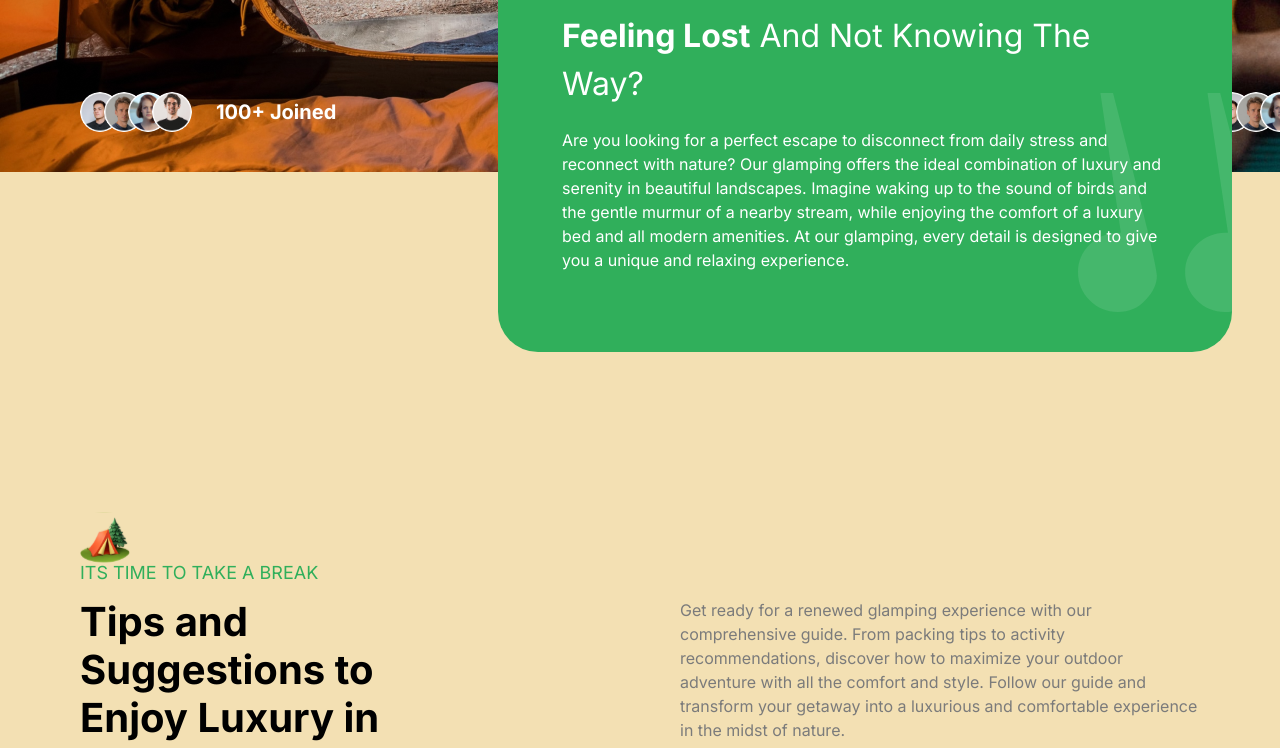
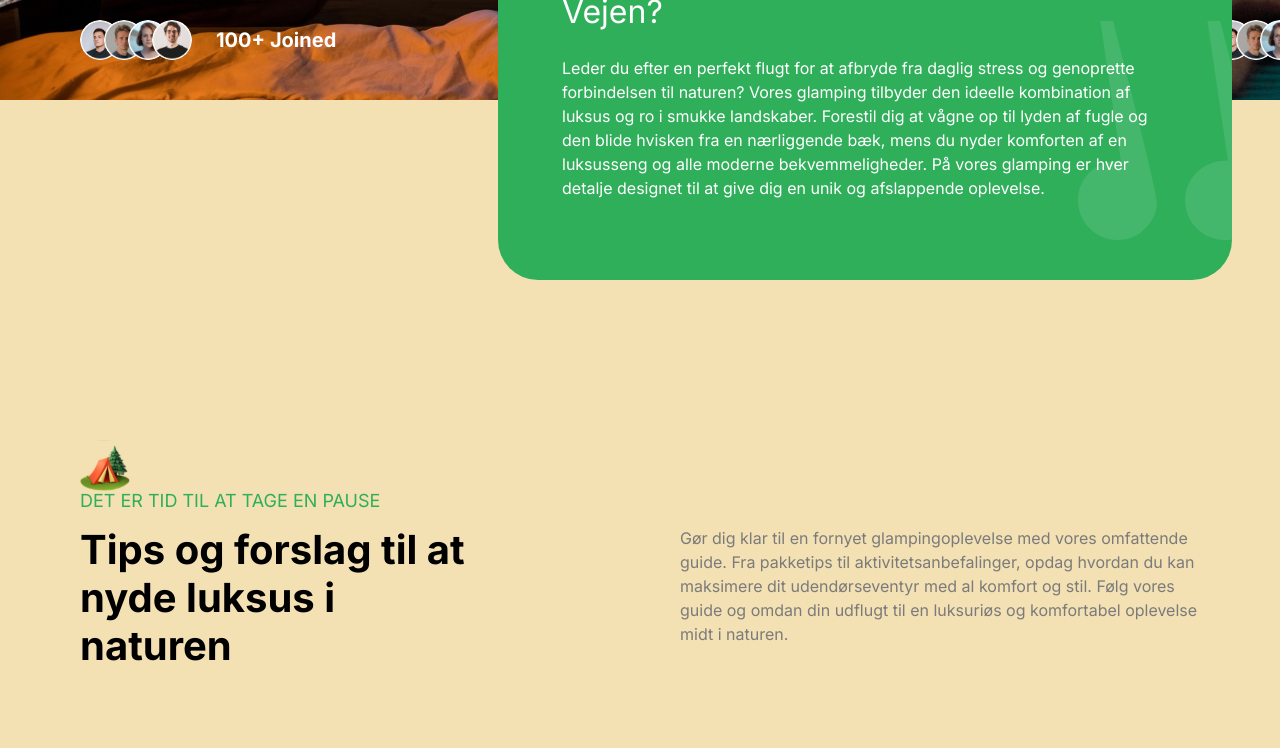
Before and after one commit to brumar77/test, a Next.js app: page / in a window 1280 px wide. Shown: the part 1540-2288 px from the top of the page. Built offline with nearby package versions, Linux system fonts and the light colour scheme.

Commit message:
translate

```diff
--- a/components/Camp.tsx
+++ b/components/Camp.tsx
@@ -70,27 +70,29 @@ export const Camp = () => {
 
       <div className="flexEnd mt-10 px-6 lg:-mt-60 lg:mr-6">
         <div className="bg-green-50 p-8 lg:max-w-[500px] xl:max-w-[734px] xl:rounded-5xl xl:px-16 xl:py-20 relative w-full overflow-hidden rounded-3xl">
+          {/* <h2 className="regular-24 md:regular-32 2xl:regular-64 capitalize text-white">
+            <strong>Feeling Lost</strong> and not Knowing the way?
+          </h2> */}
           <h2 className="regular-24 md:regular-32 2xl:regular-64 capitalize text-white">
-            <strong>Feeling Lost</strong> and not Knowing the way?
+            <strong>Føler du dig fortabt</strong> og ved ikke vejen?
           </h2>
+
           <p className="regular-14 xl:regular-16 mt-5 text-white">
-            Are you looking for a perfect escape to disconnect from daily stress
-            and reconnect with nature? Our glamping offers the ideal combination
-            of luxury and serenity in beautiful landscapes. Imagine waking up to
-            the sound of birds and the gentle murmur of a nearby stream, while
-            enjoying the comfort of a luxury bed and all modern amenities. At
-            our glamping, every detail is designed to give you a unique and
-            relaxing experience.
+            Leder du efter en perfekt flugt for at afbryde fra daglig stress og
+            genoprette forbindelsen til naturen? Vores glamping tilbyder den
+            ideelle kombination af luksus og ro i smukke landskaber. Forestil
+            dig at vågne op til lyden af fugle og den blide hvisken fra en
+            nærliggende bæk, mens du nyder komforten af en luksusseng og alle
+            moderne bekvemmeligheder. På vores glamping er hver detalje designet
+            til at give dig en unik og afslappende oplevelse.
           </p>
           <Image
-          className="camp-quote"
+            className="camp-quote"
             src="/quote.svg"
             alt="camp-2"
             width={186}
             height={219}
           />
-
-
         </div>
       </div>
     </section>
--- a/components/GetApp.tsx
+++ b/components/GetApp.tsx
@@ -1,46 +1,52 @@
-import React from 'react'
-import { Button } from './Button'
-import Image from 'next/image'
-import { SOCIALS } from '@/constants'
+import React from "react";
+import { Button } from "./Button";
+import Image from "next/image";
+import { SOCIALS } from "@/constants";
 
 export const GetApp = () => {
   return (
-    <section className='flexCenter w-full flex-col pb-[100px]'>
-      <div className='get-app'>
-        <div className='z-20 flex w-full flex-1 flex-col items-start justify-center gap-12'>
-          <h2 className='bold-40 lg:bold-64 xl:max-w-[320px]'>
+    <section className="flexCenter w-full flex-col pb-[100px]">
+      <div className="get-app">
+        <div className="z-20 flex w-full flex-1 flex-col items-start justify-center gap-12">
+          {/* <h2 className='bold-40 lg:bold-64 xl:max-w-[320px]'>
             Get info Now!
           </h2>
           <p className='regular-16 text-gray-10'>
             Comunicate with our staffs and get more information
+          </p> */}
+          <h2 className="bold-40 lg:bold-64 xl:max-w-[320px]">
+            Få information nu!
+          </h2>
+          <p className="regular-16 text-gray-10">
+            Kontakt vores personale og få mere information
           </p>
-          <div className='flex w-full flex-col gap-3 whitespace-nowrap xl:flex-row'>
+
+          <div className="flex w-full flex-col gap-3 whitespace-nowrap xl:flex-row">
             <Button
-              type='button'
-              title='Instagram'
-              icon='/instagram-color.svg'
-              variant='btn_white'
+              type="button"
+              title="Instagram"
+              icon="/instagram-color.svg"
+              variant="btn_white"
               full
               href={SOCIALS.links[1].href}
-              className='hover:opacity-80'
+              className="hover:opacity-80"
             />
             <Button
-              type='button'
-              title='Messenger'
-              icon='/messenger.svg'
-              variant='btn_white'
+              type="button"
+              title="Messenger"
+              icon="/messenger.svg"
+              variant="btn_white"
               full
               href={SOCIALS.links[0].href}
-              className='hover:opacity-80'
+              className="hover:opacity-80"
             />
           </div>
         </div>
 
-        <div className='flex flex-1 items-center justify-end'>
+        <div className="flex flex-1 items-center justify-end">
           <Image src="/phones.png" alt="phones" width={550} height={870} />
         </div>
       </div>
-
     </section>
-  )
-}
+  );
+};
--- a/components/Guide.tsx
+++ b/components/Guide.tsx
@@ -5,11 +5,14 @@ export const Guide = () => {
     <section className="flexCenter flex-col">
       <div className="padding-container max-container w-full pb-24">
         <Image src="/camp.svg" alt="camp" width={50} height={50} />
-        <p className="uppercase regular-18 -mt-1 mb-3 text-green-50 ">
+        {/* <p className="uppercase regular-18 -mt-1 mb-3 text-green-50 ">
           Its Time to take a break
+        </p> */}
+        <p className="uppercase regular-18 -mt-1 mb-3 text-green-50">
+          Det er tid til at tage en pause
         </p>
         <div className="flex flex-wrap justify-between gap-5 lg:gap-10">
-          <h2 className="bold-40 bold-64 xl:max-w-[390px]">
+          {/* <h2 className="bold-40 bold-64 xl:max-w-[390px]">
             Tips and Suggestions to Enjoy Luxury in Nature
           </h2>
           <p className="regular-16 text-gray-30 xl:max-w-[520px]">
@@ -18,6 +21,17 @@ export const Guide = () => {
             to maximize your outdoor adventure with all the comfort and style.
             Follow our guide and transform your getaway into a luxurious and
             comfortable experience in the midst of nature.
+          </p> */}
+
+          <h2 className="bold-40 bold-64 xl:max-w-[390px]">
+            Tips og forslag til at nyde luksus i naturen
+          </h2>
+          <p className="regular-16 text-gray-30 xl:max-w-[520px]">
+            Gør dig klar til en fornyet glampingoplevelse med vores omfattende
+            guide. Fra pakketips til aktivitetsanbefalinger, opdag hvordan du
+            kan maksimere dit udendørseventyr med al komfort og stil. Følg vores
+            guide og omdan din udflugt til en luksuriøs og komfortabel oplevelse
+            midt i naturen.
           </p>
         </div>
       </div>
--- a/components/Hero.tsx
+++ b/components/Hero.tsx
@@ -19,12 +19,18 @@ export const Hero = () => {
 
         <h1 className="bold-52 lg:bold-88">Glamping Mi casa, tu casa DK</h1>
 
-        <p className="regular-16 mt-6 text-gray-30 xl:max-w-[520px]">
+        {/* <p className="regular-16 mt-6 text-gray-30 xl:max-w-[520px]">
           Imagine waking up surrounded by the serenity of nature without giving
           up the comforts of luxury. We want to be part of each of your trips,
           offering unique and memorable glamping experiences. With our app, your
           next adventure full of glamour and nature is just a click away. Join
           our community of explorers and discover glamping like never before!
+        </p> */}
+
+        <p className="regular-16 mt-6 text-gray-30 xl:max-w-[520px]">
+          Oplev en unik glampingoplevelse i Danmark. Vi tilbyder luksuriøs
+          indkvartering midt i naturen med alle moderne bekvemmeligheder. Book
+          nu og få en uforglemmelig ferie
         </p>
 
         <div className="my-11 flex flex-wrap gap-5">
```
